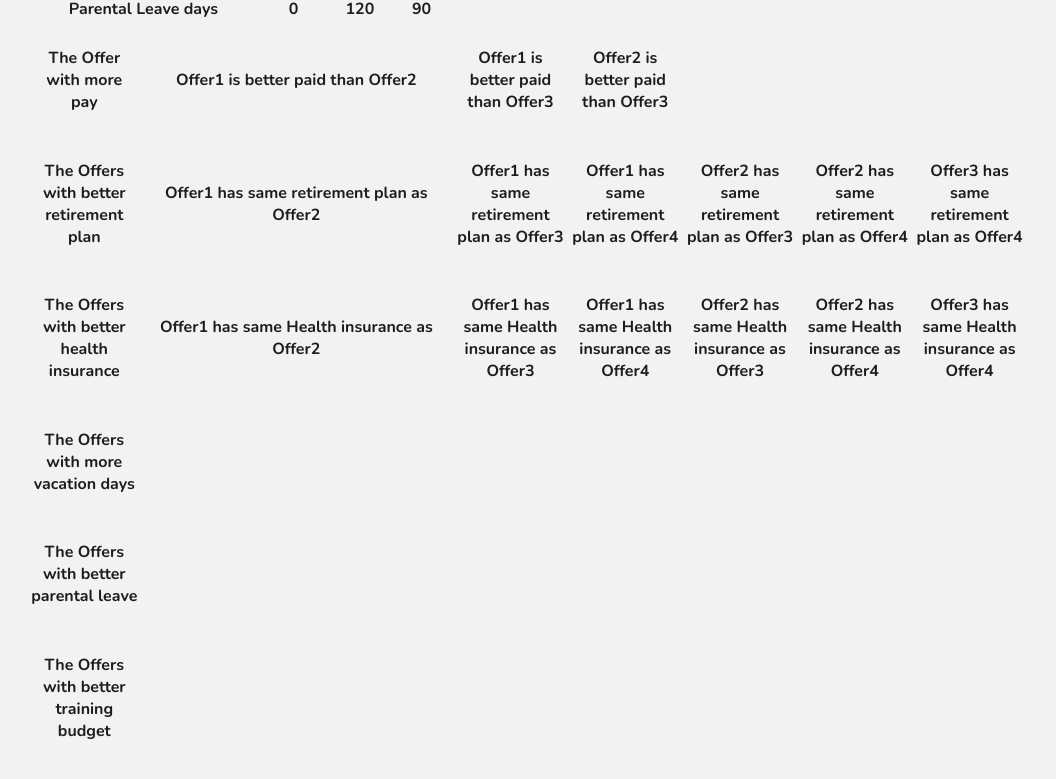
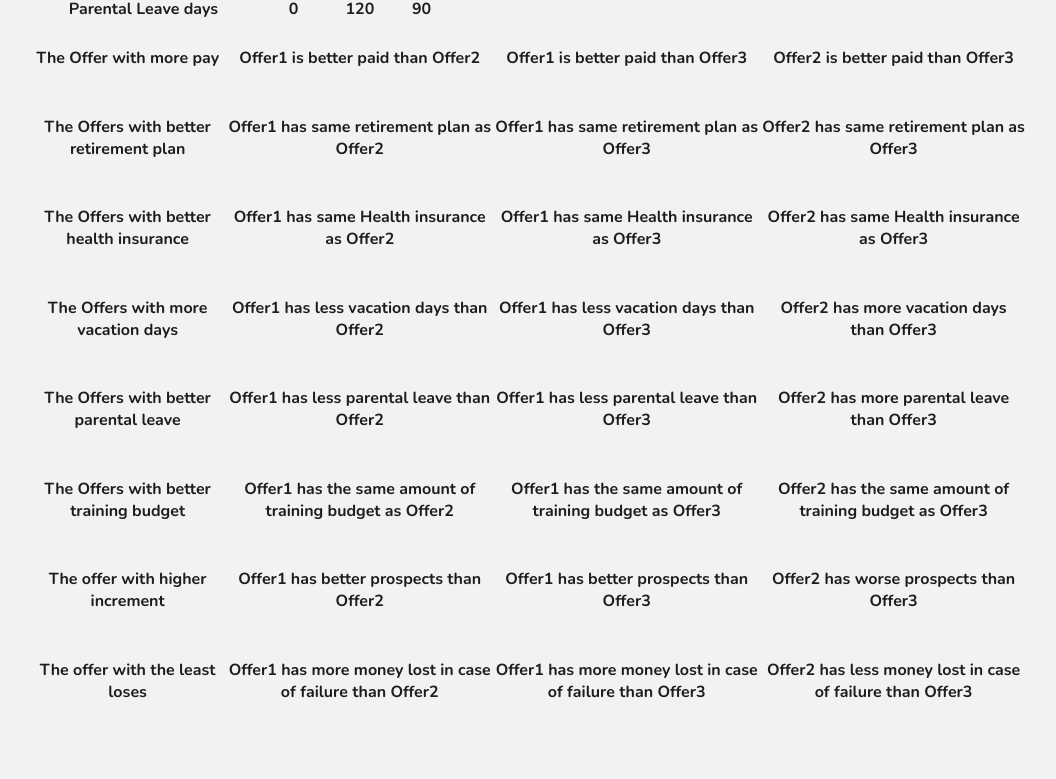
Before and after one commit to oscar-halcon/Playground, a Next.js app: page /offers/Compare in a window 1280 px wide. Shown: the part 952-1731 px from the top of the page, without its empty margins (112-1168 px from the left). Built offline with nearby package versions, Linux system fonts and the light colour scheme.

Commit message:
fixes/CombinatiorialExplosions

```diff
--- a/pages/offers/Compare.js
+++ b/pages/offers/Compare.js
@@ -2,7 +2,7 @@ import Offer from "../api/Objects/Offer";
 import { Line } from "react-chartjs-2";
 import { CategoryScale } from "chart.js";
 import Chart from "chart.js/auto";
-import { useState } from "react";
+import { useEffect, useState } from "react";
 
 var operation1 = 0;
 var operation2 = 0;
@@ -36,9 +36,8 @@ export const optionsDrop = {
 
 export const Comparative = (r, query) => {
   var i = 0;
-  var q = i + 1;
+  var q = 1;
   var fullAnswers = [];
-  var answerExtras = [];
   if (query === "betterPaid") {
     //insert here foreach r.forEach(q=>{})
     while (i < r.length) {
@@ -63,24 +62,25 @@ export const Comparative = (r, query) => {
     }
     return fullAnswers;
   } else if (query === "BetterRetirement") {
+    i = 0;
     while (i < r.length) {
-      while (q <= r.length) {
+      while (q < r.length) {
         if (r[i] === "Yes" && r[q] === "No") {
-          answerExtras.push(
+          fullAnswers.push(
             "Offer" +
               (i + 1) +
               " has better retirement plan than Offer" +
               (q + 1)
           );
         } else if (r[i] === "No" && r[q] === "Yes") {
-          answerExtras.push(
+          fullAnswers.push(
             "Offer" +
               (i + 1) +
               " has worse retirement plan than Offer" +
               (q + 1)
           );
         } else {
-          answerExtras.push(
+          fullAnswers.push(
             "Offer" + (i + 1) + " has same retirement plan as Offer" + (q + 1)
           );
         }
@@ -89,26 +89,27 @@ export const Comparative = (r, query) => {
       i++;
       q = i + 1;
     }
-    return answerExtras;
+    return fullAnswers;
   } else if (query === "BetterHealth") {
+    i = 0;
     while (i < r.length) {
-      while (q <= r.length) {
+      while (q < r.length) {
         if (r[i] === "Yes" && r[q] === "No") {
-          answerExtras.push(
+          fullAnswers.push(
             "Offer" +
               (i + 1) +
               " has better Health insurance than Offer" +
               (q + 1)
           );
         } else if (r[i] === "No" && r[q] === "Yes") {
-          answerExtras.push(
+          fullAnswers.push(
             "Offer" +
               (i + 1) +
               " has worse Health insurance  than Offer" +
               (q + 1)
           );
         } else {
-          answerExtras.push(
+          fullAnswers.push(
             "Offer" + (i + 1) + " has same Health insurance as Offer" + (q + 1)
           );
         }
@@ -117,7 +118,7 @@ export const Comparative = (r, query) => {
       i++;
       q = i + 1;
     }
-    return answerExtras;
+    return fullAnswers;
   } else if (query === "BetterVacation") {
     while (i < r.length) {
       while (q <= r.length) {
@@ -142,7 +143,7 @@ export const Comparative = (r, query) => {
       i++;
       q = i + 1;
     }
-    return answerExtras;
+    return fullAnswers;
   } else if (query === "BetterParental") {
     while (i < r.length) {
       while (q <= r.length) {
@@ -167,7 +168,7 @@ export const Comparative = (r, query) => {
       i++;
       q = i + 1;
     }
-    return answerExtras;
+    return fullAnswers;
   } else if (query === "BetterTraining") {
     while (i < r.length) {
       while (q <= r.length) {
@@ -192,7 +193,7 @@ export const Comparative = (r, query) => {
       i++;
       q = i + 1;
     }
-    return answerExtras;
+    return fullAnswers;
   } else if (query === "BetterProspects") {
     while (i < r.length) {
       while (q <= r.length) {
@@ -288,24 +289,40 @@ const Compare = () => {
     "betterPaid"
   );
 
-  var betterRetirement = Comparative(
-    [offer1.matching_401k, offer2.matching_401k, offer3.matching_401k],
-    "BetterRetirement"
-  );
-  var betterHealth = Comparative(
-    [offer1.Health_insurance, offer2.Health_insurance, offer3.Health_insurance],
-    "BetterHealth"
-  );
+  var entrada1 = [
+    offer1.matching_401k,
+    offer2.matching_401k,
+    offer3.matching_401k,
+  ];
+  var entrada2 = [
+    offer1.Health_insurance,
+    offer2.Health_insurance,
+    offer3.Health_insurance,
+  ];
+  var betterRetirement = Comparative(entrada1, "BetterRetirement");
+  var betterHealth = Comparative(entrada2, "BetterHealth");
   var betterVacation = Comparative(
-    [offer1.Vacation_days, offer2.Vacation_days, offer3.Vacation_days],
+    [
+      parseFloat(offer1.Vacation_days),
+      parseFloat(offer2.Vacation_days),
+      parseFloat(offer3.Vacation_days),
+    ],
     "BetterVacation"
   );
   var betterParental = Comparative(
-    [offer1.Parental_leave, offer2.Parental_leave, offer3.Parental_leave],
+    [
+      parseFloat(offer1.Parental_leave),
+      parseFloat(offer2.Parental_leave),
+      parseFloat(offer3.Parental_leave),
+    ],
     "BetterParental"
   );
   var betterTraining = Comparative(
-    [offer1.Training_budget, offer2.Training_budget, offer3.Training_budget],
+    [
+      parseFloat(offer1.Training_budget),
+      parseFloat(offer2.Training_budget),
+      parseFloat(offer3.Training_budget),
+    ],
     "BetterTraining"
   );
   var betterProspects = Comparative(
@@ -320,6 +337,9 @@ const Compare = () => {
     ],
     "LeastLoses"
   );
+  //useEffect(() => {
+  //Runs only on the first render
+  //}, []);
 
   const dataInc = {
     labels,
@@ -560,11 +580,9 @@ const Compare = () => {
             <th>
               <h4>The offer with the least loses</h4>
             </th>
-            <th>
-              {leastLoses.map((a) => {
-                return <th key={a}>{a}</th>;
-              })}
-            </th>
+            {leastLoses.map((a) => {
+              return <th key={a}>{a}</th>;
+            })}
           </tr>
         </tbody>
       </table>
```
